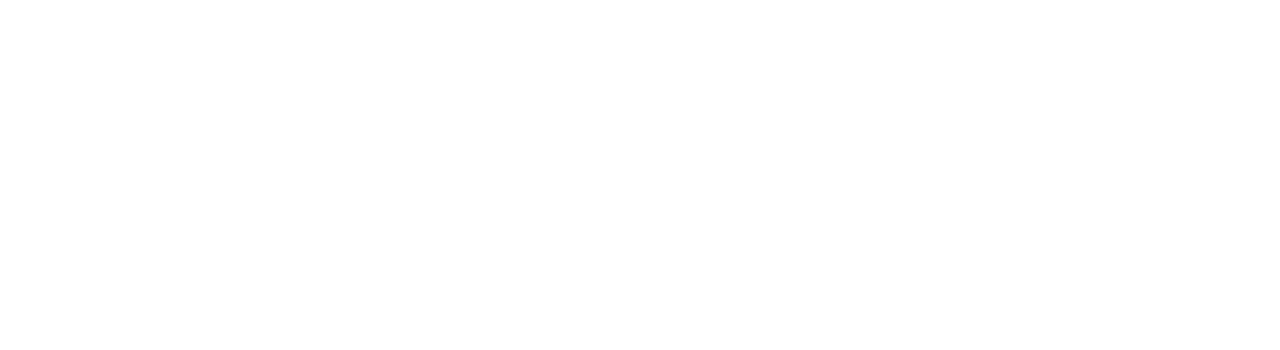
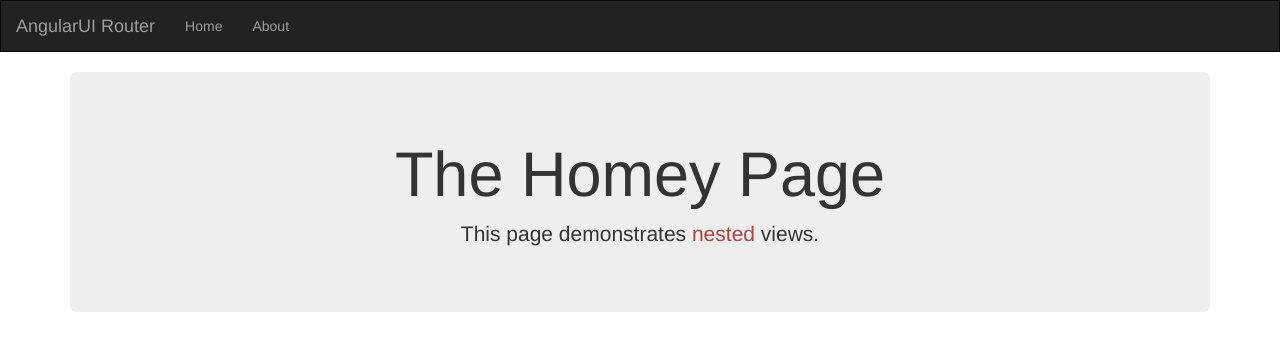
Before and after one commit to ranadas/AngUIRouter, a website: page index.html at #!/home in a window 1280 px wide. Drawn offline with nearby package versions, Linux system fonts and the light colour scheme; some packages are replaced by stand-ins of ours.

Commit message:
Bootstrap angular, add ui-view in index, configure home state & home partials html ( not using ng_route & ng-view)

```diff
--- /dev/null
+++ b/app/src/js/ang-app.js
@@ -0,0 +1,21 @@
+'use strict';
+
+var routerApp = angular.module('routerApp', ['ui.router']);
+
+
+routerApp.config(function($stateProvider, $urlRouterProvider) {
+
+    $urlRouterProvider.otherwise('/home');
+
+    $stateProvider
+    // HOME STATES AND NESTED VIEWS ========================================
+        .state('home', {
+            url: '/home',
+            templateUrl: 'partial-home.html'
+        })
+
+        // ABOUT PAGE AND MULTIPLE NAMED VIEWS =================================
+        .state('about', {
+            // we'll get to this in a bit
+        });
+});
--- a/bower.json
+++ b/bower.json
@@ -16,6 +16,8 @@
   ],
   "dependencies": {
     "angular-material": "^1.1.1",
-    "angular-material-icons": "^0.7.1"
+    "angular-material-icons": "^0.7.1",
+    "bootstrap": "^3.3.7",
+    "angular-ui-router": "^0.3.2"
   }
 }
--- a/index.html
+++ b/index.html
@@ -1,7 +1,40 @@
 <!DOCTYPE html>
-<html>
+<html lang="en" ng-app="routerApp">
 <head>
+    <link rel="stylesheet" href="bower_components/bootstrap/dist/css/bootstrap.min.css">
+    <style>
+        .navbar {
+            border-radius: 0;
+        }
+    </style>
+
 </head>
 <body>
+
+<!-- NAVIGATION -->
+<nav class="navbar navbar-inverse" role="navigation">
+    <div class="navbar-header">
+        <a class="navbar-brand" ui-sref="#">AngularUI Router</a>
+    </div>
+    <ul class="nav navbar-nav">
+        <li><a ui-sref="home">Home</a></li>
+        <li><a ui-sref="about">About</a></li>
+    </ul>
+</nav>
+
+<!-- MAIN CONTENT -->
+<div class="container">
+
+    <!-- THIS IS WHERE WE WILL INJECT OUR CONTENT ============================== -->
+    <div ui-view></div>
+
+</div>
+
+
+<!-- JS (load angular, ui-router, and  custom js file) -->
+<script src="bower_components/angular/angular.min.js"></script>
+<script src="bower_components/angular-ui-router/release/angular-ui-router.min.js"></script>
+
+<script src="app/src/js/ang-app.js"></script>
 </body>
 </html>
--- /dev/null
+++ b/partial-home.html
@@ -0,0 +1,6 @@
+<!-- partial-home.html -->
+
+<div class="jumbotron text-center">
+    <h1>The Homey Page</h1>
+    <p>This page demonstrates <span class="text-danger">nested</span> views.</p>
+</div>
```
